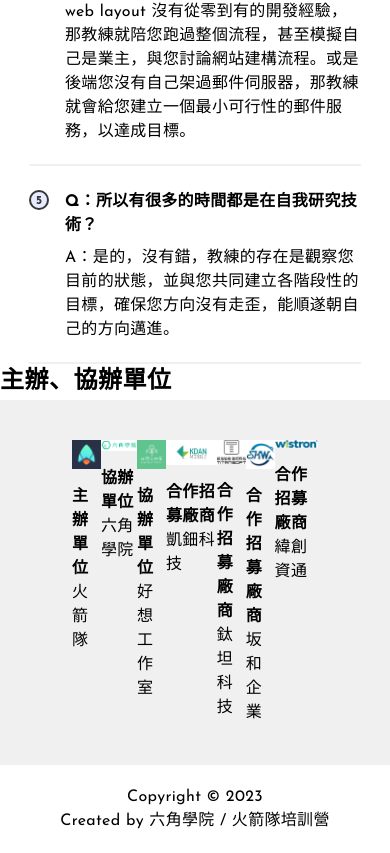
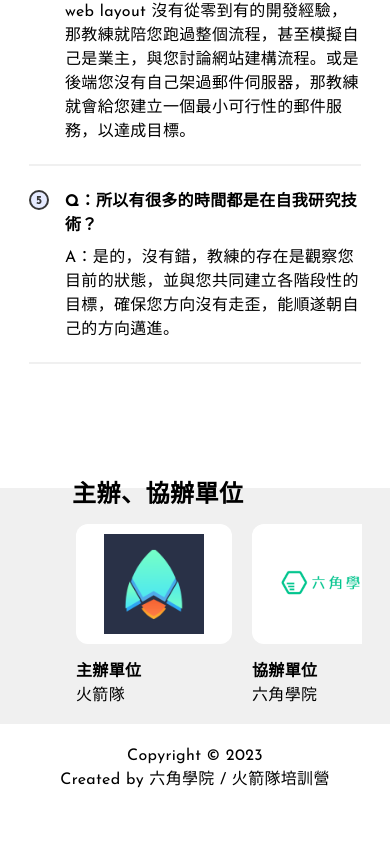
Before and after one commit to Danny-1211/ROCKET, a React (Vite) app: page / in a window 390 px wide. Shown: the part 6319-7172 px from the top of the page. After the commit the page ends 7131 px from the top, so only its background shows below. Built offline with nearby package versions, Linux system fonts and the light colour scheme.

Commit message:
feat: host components done

```diff
--- a/src/components/rocket/Host.jsx
+++ b/src/components/rocket/Host.jsx
@@ -60,21 +60,26 @@ const compony = [
 
 function Host() {
   return (
-    <div className="">
-      <p className="h3">主辦、協辦單位</p>
-      <div className="w-full  bg-Neutral-200 py-10 px-18 flex flex-col items-start justify-start">
-        <div className=" flex lg:max-w-324 lg:gap-6">
+    <div className="relative mt-31">
+      <p className="h3 absolute top-2  left-18  -translate-y-1/2">
+        主辦、協辦單位
+      </p>
+      <div className="w-full  bg-Neutral-200  overflow-hidden  flex flex-col items-start justify-start flex-nowrap pt-9 pb-4 px-7 md:pt-24 lg:pt-24 lg:pb-10 lg:px-18">
+        <div className=" w-full overflow-x-auto flex [&::-webkit-scrollbar]:hidden [-ms-overflow-style:none] [scrollbar-width:none] gap-5 px-12 lg:px-0 lg:gap-6">
           {compony.map((item, index) => {
             return (
-              <div className="flex flex-col items-start justify-start gap-4" key={index}>
-                <div className="  r-sm bg-Neutral-white flex items-center justify-center  lg:w-49 lg:h-37 lg:p-4">
+              <div
+                className=" flex flex-col items-start justify-start gap-4 shrink-0"
+                key={index}
+              >
+                <div className="  r-sm bg-Neutral-white flex items-center justify-center w-39 h-30 lg:w-49 lg:h-37 lg:p-4">
                   <img
                     className="hidden lg:block w-full h-full object-contain  "
                     src={item.imgUrl_lg}
                     alt={item.name}
                   />
                   <img
-                    className="lg:hidden"
+                    className="block w-25 h-full object-contain lg:hidden "
                     src={item.imgUrl_sm}
                     alt={item.name}
                   />
```
